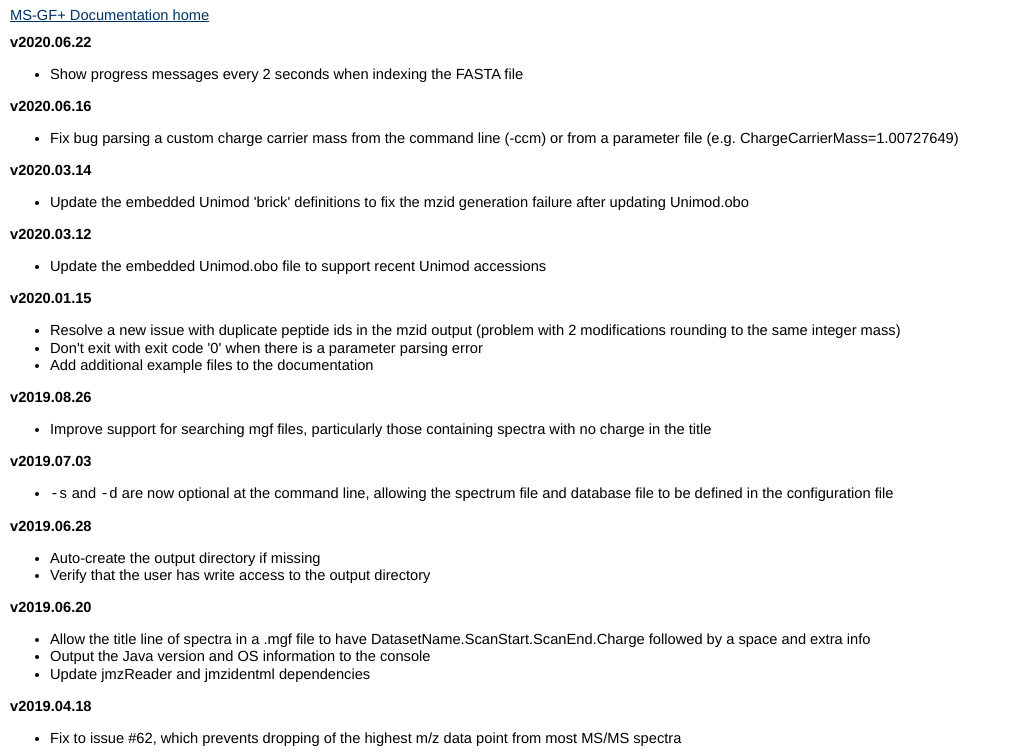
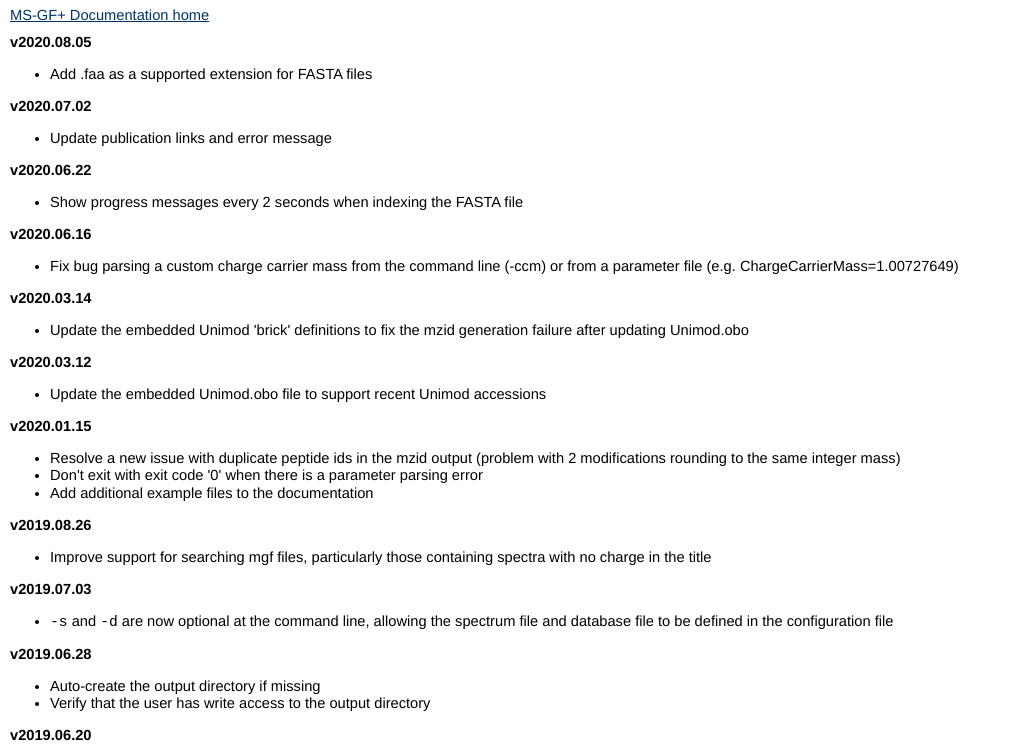
Before and after one commit to MSGFPlus/msgfplus, a plain HTML site: page docs/Changelog.html in a window 1280 px wide. Shown: the part 41-797 px from the top of the page, without its empty margins (0-1011 px from the left). Drawn offline with Linux system fonts and the light colour scheme.

Commit message:
Update the change log

```diff
--- a/docs/Changelog.html
+++ b/docs/Changelog.html
@@ -12,6 +12,20 @@
     <p>
         <a href="index.html">MS-GF+ Documentation home</a>
     </p>
+
+    <p>
+      <b>v2020.08.05</b>
+    </p>
+    <ul>
+        <li>Add .faa as a supported extension for FASTA files</li>
+    </ul>
+
+    <p>
+      <b>v2020.07.02</b>
+    </p>
+    <ul>
+        <li>Update publication links and error message</li>
+    </ul>
 
     <p>
       <b>v2020.06.22</b>
```
